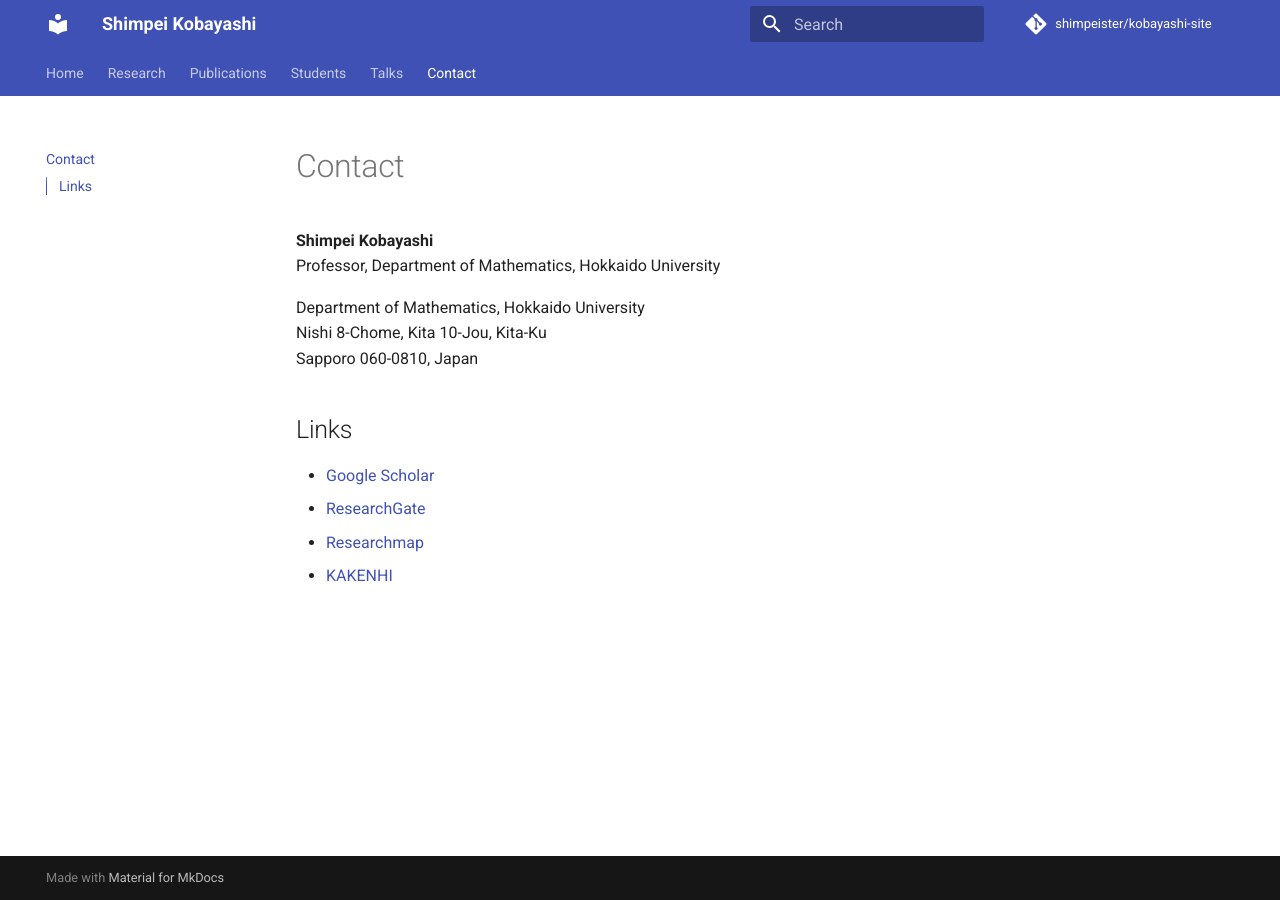
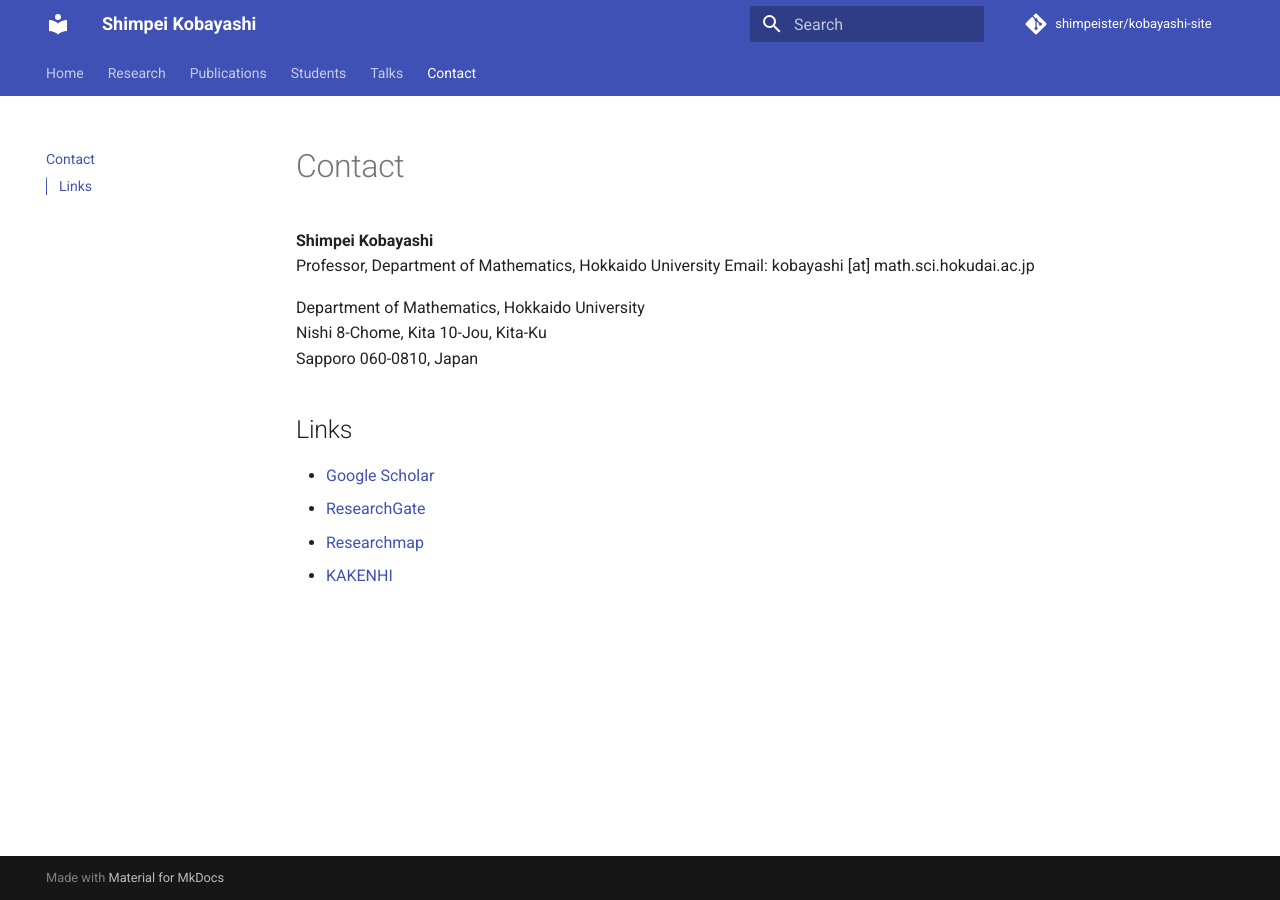
Before and after one commit to shimpeister/shimpeister.github.io, an MkDocs documentation site: the page built from docs/contact.md, in a window 1280 px wide. Built offline with MkDocs 1.6.1 and Material for MkDocs 9.7.7, drawn with Linux system fonts in a browser that asks for light colours; comment, search, counter and statistics services are not loaded.

Commit message:
Update contact information

```diff
--- a/docs/contact.md
+++ b/docs/contact.md
@@ -2,6 +2,7 @@
 
 **Shimpei Kobayashi**
 Professor, Department of Mathematics, Hokkaido University
+Email: kobayashi [at] math.sci.hokudai.ac.jp
 
 Department of Mathematics, Hokkaido University
 Nishi 8-Chome, Kita 10-Jou, Kita-Ku
```
